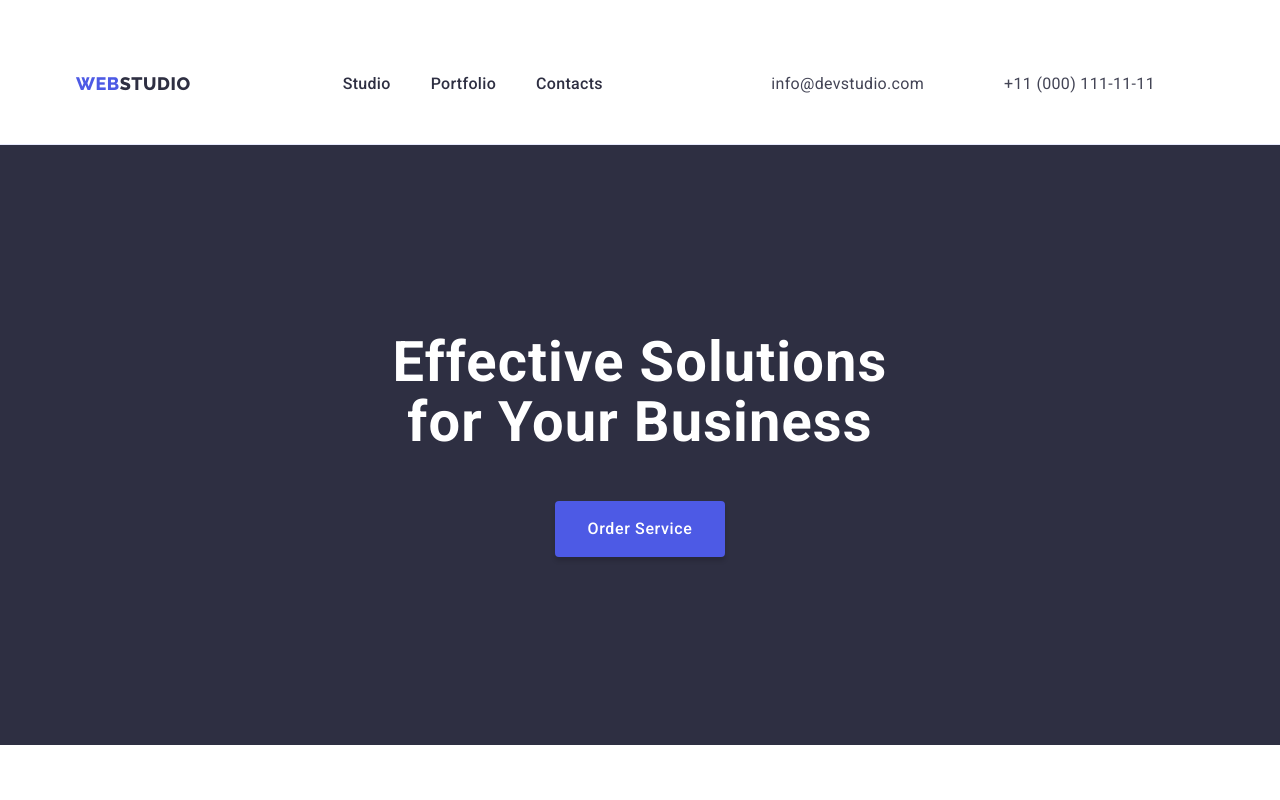
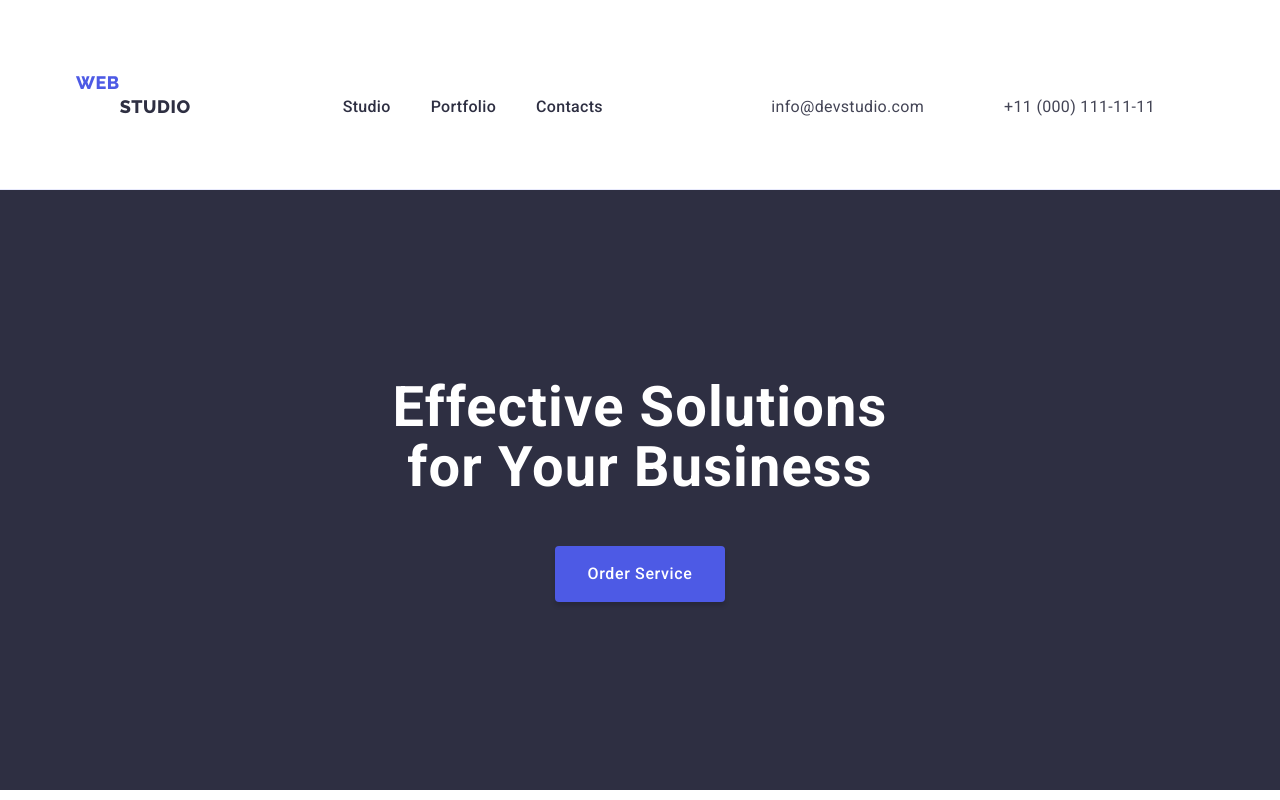
Before and after one commit to Sunny-Grace/goit-markup-hw003, a plain HTML site: page index.html in a window 1280 px wide. Shown: the top 800 px of the page. Drawn offline with nearby package versions, Linux system fonts and the light colour scheme.

Commit message:
update.styless

```diff
--- a/css/styles.css
+++ b/css/styles.css
@@ -174,6 +174,7 @@ ul {
 .header-logo {
     font-family: 'Raleway', sans-serif;
     font-style: normal;
+    padding: 24px 0 24px;
     font-weight: 800;
     font-size: 18px;
     line-height: 1.17;
@@ -186,7 +187,9 @@ ul {
 .header-logo-studio {
     margin-right: 76px;
     color: #2E2F42;
+    padding: 24px 0 24px;
 }
+
 
 .hero {
 
```
